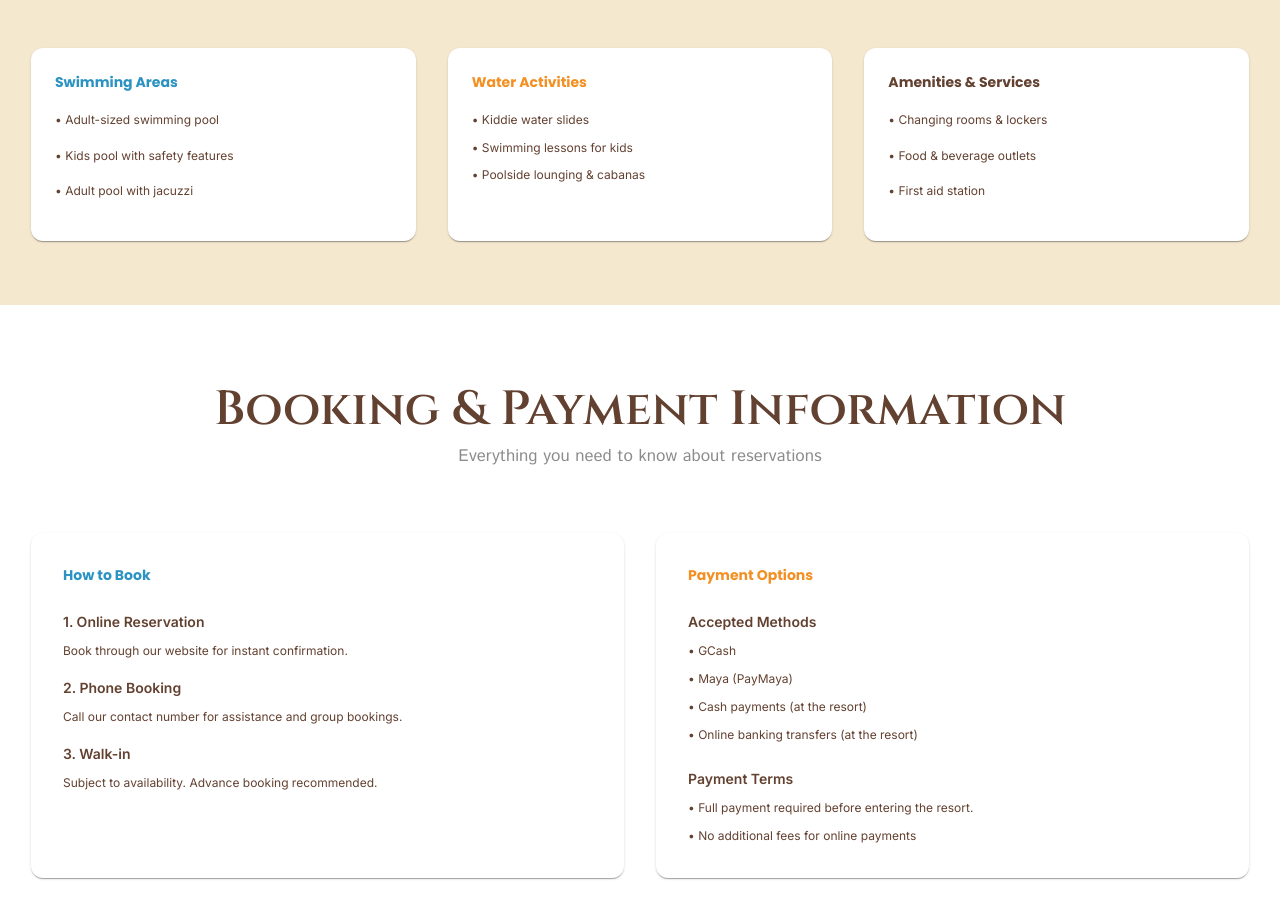
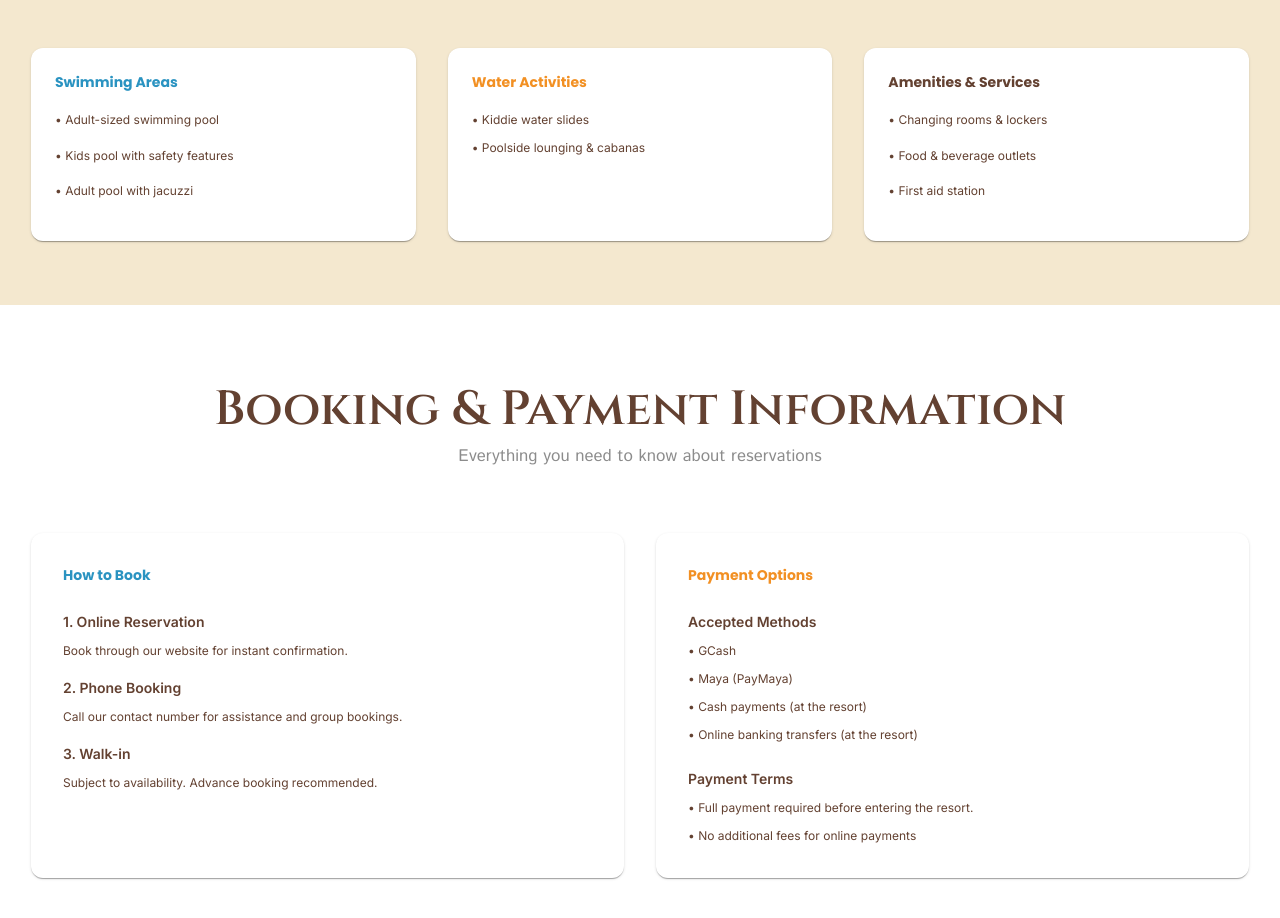
Before and after one commit to dsjc-devs/jc-waterfun-resort, a React (Vite) app in the folder client/: page /resort-rates in a window 1280 px wide. Shown: the part 1680-2598 px from the top of the page. Built offline with nearby package versions, Linux system fonts and the light colour scheme; no server answers.

Commit message:
fix: remove swimming lessons for kids from ResortRates and ResortFacilitiesSection

```diff
--- a/client/src/pages/resort-rates/index.jsx
+++ b/client/src/pages/resort-rates/index.jsx
@@ -143,9 +143,6 @@ const ResortRates = () => {
 
                 <Typography variant="body2" color="#634131" mb={1}>
                   • Kiddie water slides
-                </Typography>
-                <Typography variant="body2" color="#634131" mb={1}>
-                  • Swimming lessons for kids
                 </Typography>
                 <Typography variant="body2" color="#634131" mb={1}>
                   • Poolside lounging & cabanas
--- a/client/src/sections/landing-pages/ResortFacilitiesSection.jsx
+++ b/client/src/sections/landing-pages/ResortFacilitiesSection.jsx
@@ -51,9 +51,6 @@ const ResortFacilitiesSection = () => {
                 • Kiddie water slides
               </Typography>
               <Typography variant="body2" color="#634131" mb={1}>
-                • Swimming lessons for kids
-              </Typography>
-              <Typography variant="body2" color="#634131" mb={1}>
                 • Poolside lounging & cabanas
               </Typography>
             </Card>
```
